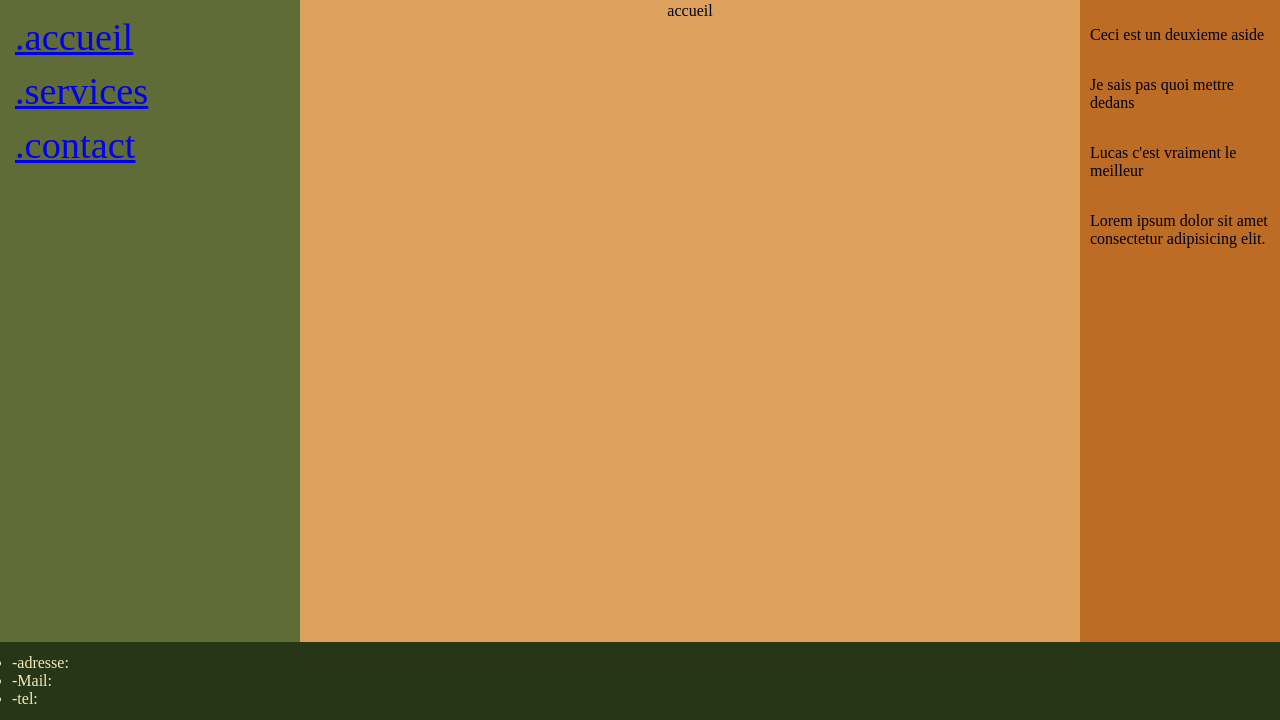
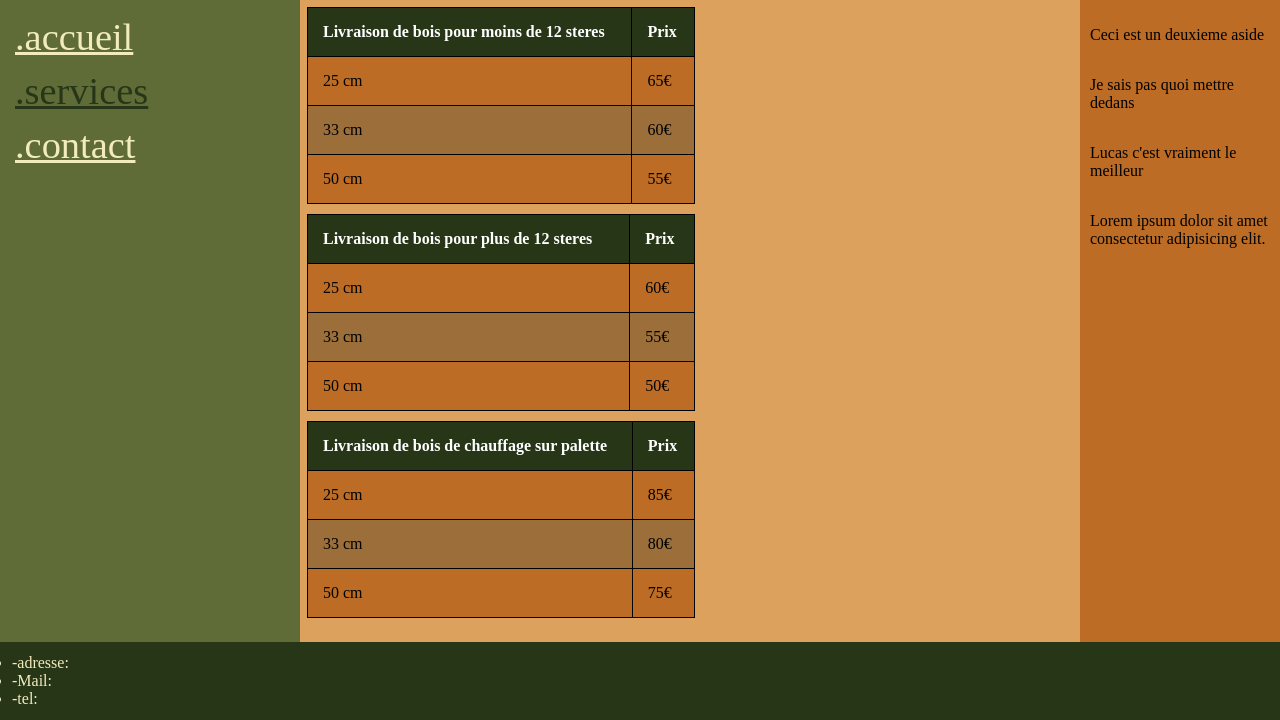
Before and after one commit to Jaggernaute/Projet, a PHP site: page /services.php in a window 1280 px wide. Shown: the part 80-800 px from the top of the page. Run offline with PHP 8.4, Linux system fonts and the light colour scheme.

Commit message:
Add files via upload

```diff
--- a/Projet/css/style.css
+++ b/Projet/css/style.css
@@ -27,7 +27,18 @@ ul {
 nav ul li{
   padding: 5px;
   font-size: 3vw;
+}
 
+nav ul li a{
+  color: #f2ebbd;
+}
+
+nav ul li a:hover{
+  color: #273617;
+}
+
+nav ul li a.active{
+  color: #273617;
 }
 
 aside ul li{
@@ -42,6 +53,16 @@ main {
   padding: 2px;
   background-color: #dca15d;
 }
+
+main.services{
+  display: flex;
+  flex-direction: column;
+  align-items: flex-start;
+  flex: 1;
+  padding: 2px;
+  background-color: #dca15d;
+}
+
 nav {
   width: 300px;
   background-color: #5f6c37;
@@ -93,3 +114,32 @@ form{
   flex-direction: column;
   align-items: center;
 }
+
+
+table {
+  margin: 5px;
+  width: 50%;
+}
+
+table, th, td {
+  border: 1px solid black;
+  border-collapse: collapse;
+}
+
+th, td {
+  padding: 15px;
+  text-align: left;
+}
+
+#t01 tr:nth-child(even) {
+  background-color: #bc6c25;
+}
+
+#t01 tr:nth-child(odd) {
+ background-color: #9b6e3a;
+}
+
+#t01 th {
+  background-color: #273617;
+  color: white;
+}
--- a/Projet/services.php
+++ b/Projet/services.php
@@ -15,8 +15,63 @@
 	<?php include('php/include/nav.php'); ?>
 	</nav>
 
-	<main>
-		accueil
+	<main class="services">
+			<table id="t01">
+				<tr>
+					<th>Livraison de bois pour moins de 12 steres</th>
+					<th>Prix</th>
+				</tr>
+				<tr>
+					<td>25 cm</td>
+					<td>65€</td>
+				</tr>
+				<tr>
+					<td>33 cm</td>
+					<td>60€</td>
+				</tr>
+				<tr>
+					<td>50 cm</td>
+					<td>55€</td>
+				</tr>
+			</table>
+
+			<table id="t01">
+				<tr>
+					<th>Livraison de bois pour plus de 12 steres</th>
+					<th>Prix</th>
+				</tr>
+				<tr>
+					<td>25 cm</td>
+					<td>60€</td>
+				</tr>
+				<tr>
+					<td>33 cm</td>
+					<td>55€</td>
+				</tr>
+				<tr>
+					<td>50 cm</td>
+					<td>50€</td>
+				</tr>
+			</table>
+
+			<table id="t01">
+				<tr>
+					<th>Livraison de bois de chauffage sur palette</th>
+					<th>Prix</th>
+				</tr>
+				<tr>
+					<td>25 cm</td>
+					<td>85€</td>
+				</tr>
+				<tr>
+					<td>33 cm</td>
+					<td>80€</td>
+				</tr>
+				<tr>
+					<td>50 cm</td>
+					<td>75€</td>
+				</tr>
+			</table>
 	</main>
 
 	<aside>
```
Also changed, not shown: Projet/contact.php (+7 -4 lines).
